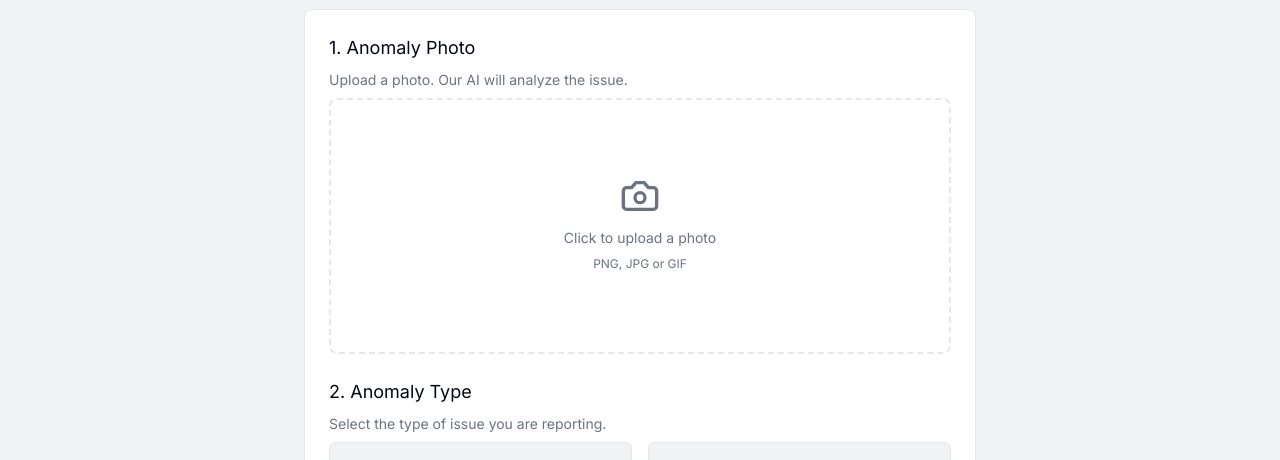
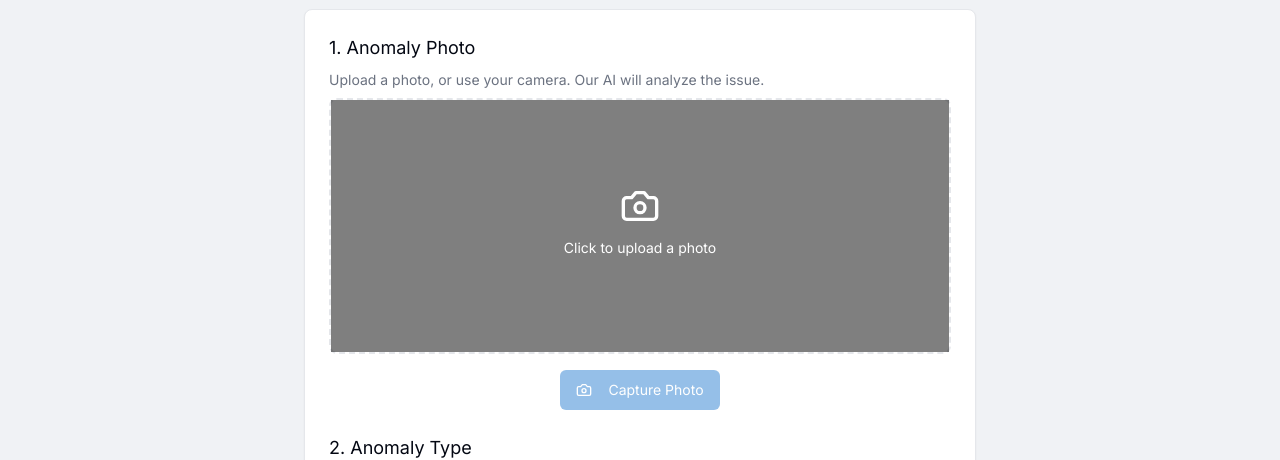
Before and after one commit to Om-Bhavsar-6/civic-anomaly-detector, a Next.js app: page /report in a window 1280 px wide. Shown: the part 180-640 px from the top of the page. Built offline with nearby package versions, Linux system fonts and the light colour scheme; no server answers; what @genkit-ai/googleai, genkit would draw is missing.

Commit message:
I see this error with the app, reported by NextJS, please fix it. The er

```diff
--- a/src/components/report-form.tsx
+++ b/src/components/report-form.tsx
@@ -1,7 +1,7 @@
 
 "use client";
 
-import { useState, useRef } from 'react';
+import { useState, useRef, useEffect } from 'react';
 import { useRouter } from 'next/navigation';
 import { useForm, type SubmitHandler } from 'react-hook-form';
 import { zodResolver } from '@hookform/resolvers/zod';
@@ -28,7 +28,7 @@ const anomalyTypes: { type: AnomalyType; icon: React.ElementType; label: string
 ];
 
 const reportSchema = z.object({
-  image: z.instanceof(FileList).refine(files => files?.length > 0, 'An image is required.'),
+  image: z.any().refine(value => value?.length > 0, 'An image is required.'),
   anomalyType: z.string().refine(value => !!value, { message: 'Please select an anomaly type.' }),
 });
 
@@ -41,11 +41,33 @@ export function ReportForm() {
   const [isAnalyzing, setIsAnalyzing] = useState(false);
   const [analysisResult, setAnalysisResult] = useState<string[] | null>(null);
   const [isSubmitting, setIsSubmitting] = useState(false);
+  const [hasCameraPermission, setHasCameraPermission] = useState<boolean | null>(null);
+  const videoRef = useRef<HTMLVideoElement>(null);
+
+  useEffect(() => {
+    const getCameraPermission = async () => {
+      try {
+        const stream = await navigator.mediaDevices.getUserMedia({video: true});
+        setHasCameraPermission(true);
+
+        if (videoRef.current) {
+          videoRef.current.srcObject = stream;
+        }
+      } catch (error) {
+        console.error('Error accessing camera:', error);
+        setHasCameraPermission(false);
+      }
+    };
+
+    getCameraPermission();
+  }, []);
+
 
   const form = useForm<ReportFormValues>({
     resolver: zodResolver(reportSchema),
     defaultValues: {
       anomalyType: '',
+      image: null,
     },
   });
 
@@ -104,6 +126,31 @@ export function ReportForm() {
     }
   };
 
+  const handleCapture = () => {
+    if (videoRef.current) {
+        const canvas = document.createElement('canvas');
+        canvas.width = videoRef.current.videoWidth;
+        canvas.height = video.current.videoHeight;
+        const ctx = canvas.getContext('2d');
+        if (ctx) {
+            ctx.drawImage(videoRef.current, 0, 0, canvas.width, canvas.height);
+            const dataUri = canvas.toDataURL('image/jpeg');
+            setImagePreview(dataUri);
+
+            // Trigger analysis
+            setIsAnalyzing(true);
+            runAnalysis(dataUri)
+                .then(result => setAnalysisResult(result.anomalies))
+                .catch(() => toast({ variant: 'destructive', title: "AI Analysis Failed", description: "Could not analyze the image." }))
+                .finally(() => setIsAnalyzing(false));
+
+            // Set value for form validation
+            form.setValue('image', dataUri, { shouldValidate: true });
+        }
+    }
+  };
+
+
   return (
     <Card>
       <Form {...form}>
@@ -112,7 +159,7 @@ export function ReportForm() {
             <div className="space-y-2">
               <h3 className="text-lg font-medium">1. Anomaly Photo</h3>
               <p className="text-sm text-muted-foreground">
-                Upload a photo. Our AI will analyze the issue.
+                Upload a photo, or use your camera. Our AI will analyze the issue.
               </p>
               <FormField
                 control={form.control}
@@ -120,22 +167,26 @@ export function ReportForm() {
                 render={({ field }) => (
                   <FormItem>
                     <FormControl>
+                        <div className="space-y-4">
                             <div
                                 className="relative flex flex-col items-center justify-center w-full h-64 border-2 border-dashed rounded-lg cursor-pointer bg-card hover:bg-muted transition-colors"
-                            onClick={() => fileInputRef.current?.click()}
+                                onClick={() => !imagePreview && fileInputRef.current?.click()}
                             >
                                 {imagePreview ? (
                                     <Image src={imagePreview} alt="Anomaly preview" fill className="rounded-lg object-contain p-2" />
                                 ) : (
-                                <div className="flex flex-col items-center justify-center pt-5 pb-6 text-muted-foreground">
+                                  <>
+                                    <video ref={videoRef} className="w-full h-full object-cover rounded-md" autoPlay muted playsInline/>
+                                    <div className="absolute inset-0 flex flex-col items-center justify-center bg-black/50 text-white">
                                         <Camera className="w-10 h-10 mb-3" />
                                         <p className="mb-2 text-sm">Click to upload a photo</p>
-                                    <p className="text-xs">PNG, JPG or GIF</p>
                                     </div>
+                                  </>
                                 )}
                                 <Input
                                     type="file"
                                     accept="image/*"
+                                    capture="environment"
                                     className="hidden"
                                     ref={fileInputRef}
                                     onBlur={field.onBlur}
@@ -145,6 +196,21 @@ export function ReportForm() {
                                       handleImageChange(e);
                                     }}
                                 />
+                            </div>
+                            { hasCameraPermission === false && (
+                                <Alert variant="destructive">
+                                          <AlertTitle>Camera Access Required</AlertTitle>
+                                          <AlertDescription>
+                                            Please allow camera access to use this feature. You can still upload a photo manually.
+                                          </AlertDescription>
+                                  </Alert>
+                            )}
+                            <div className="flex justify-center">
+                                <Button type="button" onClick={handleCapture} disabled={!hasCameraPermission}>
+                                    <Camera className="mr-2" />
+                                    Capture Photo
+                                </Button>
+                            </div>
                         </div>
                     </FormControl>
                     <FormMessage />
```
Lines whose indentation alone changed are shown as unchanged.
